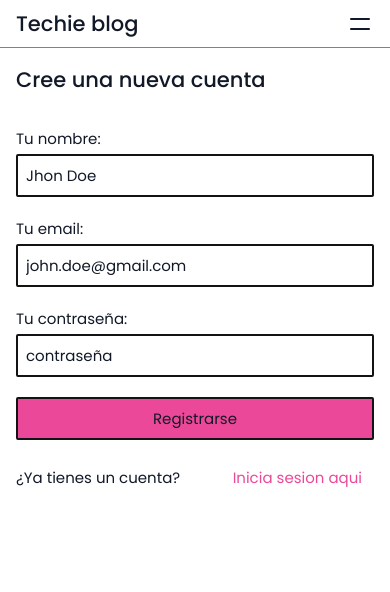
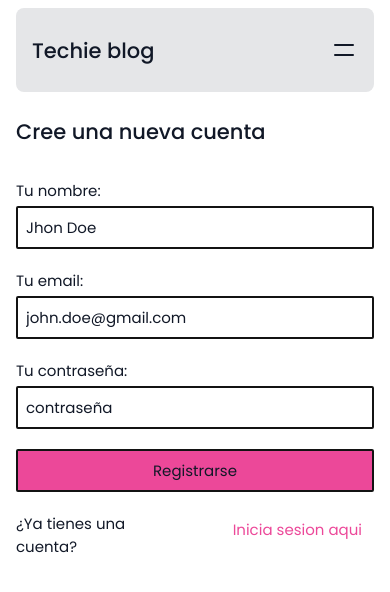
Before and after one commit to FacundoRocha18/techie-blog-webapp, a React (Vite) app: page /register in a window 390 px wide. Shown: the top 592 px of the page. Built offline with nearby package versions, Linux system fonts and the light colour scheme; no server answers; the database is empty.

Commit message:
Fixed responsive sizes

```diff
--- a/src/Pages/Register.tsx
+++ b/src/Pages/Register.tsx
@@ -42,7 +42,7 @@ export const Register = () => {
 					<PrimaryButton theme={theme}>
 						<p>Registrarse</p>
 					</PrimaryButton>
-					<StyledParagraph>¿Ya tienes un cuenta?</StyledParagraph>
+					<StyledParagraph>¿Ya tienes una cuenta?</StyledParagraph>
 					<TerciaryLink to={'#'}>
 						<p>Inicia sesion aqui</p>
 					</TerciaryLink>
--- a/src/components/Atoms/Containers.tsx
+++ b/src/components/Atoms/Containers.tsx
@@ -14,5 +14,40 @@ export const StyledGridContainer = styled(StyledContainer) <IStyledComponent>`
 `
 
 export const StyledRegisterContainer = styled(StyledContainer) <IStyledComponent>`
-	min-width: 100%;
+	width: 100%;
+	margin: 0 auto;
+
+	@media only screen and (min-width: 768px) {
+		& {
+			padding: 32px;
+			width: 70%;
+  	}
+ 	}
+
+	@media only screen and (min-width: 1080px) {
+		& {
+			padding: 32px;
+			width: 70%;
+  	}
+ 	}
+
+	@media only screen and (min-width: 1440px) {
+		& {
+			padding: 32px;
+			width: 50%;
+  	}
+ 	}
+
+	@media only screen and (min-width: 1920px) {
+		& {
+			padding: 32px;
+    	width: 50%;
+  	}
+ 	}
+
+	@media only screen and (min-width: 2560px) {
+		& {
+    	width: 40%;
+  	}
+ 	}
 `
--- a/src/components/Atoms/Section.tsx
+++ b/src/components/Atoms/Section.tsx
@@ -10,13 +10,22 @@ export const StyledSection = styled('section') <IStyledComponent>`
 	gap: 16px;
 	padding: 16px;
 	min-height: 100vh;
-	margin-left: auto;
-  margin-right: auto;
+	width: 100%;
+
+	& > h2 {
+		padding: 0px 16px;
+	}
 
 	@media only screen and (min-width: 768px) {
 		& {
 			padding: 32px;
   	}
+ 	}
+
+	@media only screen and (min-width: 1080px) {
+		& > h2 {
+			padding: 0px 32px;
+		}
  	}
 
 	@media only screen and (min-width: 1920px) {
--- a/src/components/Molecules/Header.tsx
+++ b/src/components/Molecules/Header.tsx
@@ -1,28 +1,44 @@
 import { Link } from 'react-router-dom'
 import styled from 'styled-components'
-import { StyledTitle, MenuToggle, Overlay, Menu, Navigation, ThemeSwitch, StyledPrimLink } from 'components'
+import { StyledTitle, MenuToggle, Overlay, Menu, Navigation } from 'components'
 import { useMenuContext } from 'contexts/MenuContext'
 import { useThemeContext } from 'contexts/Theme/ThemeContext'
 import { IStyledComponent } from 'components/components.types'
+import { ThemeProps } from 'types'
 
-export const StyledHeader = styled('header') <IStyledComponent>`
+export const StyledHeaderContainer = styled('header') <IStyledComponent>`
 	align-items: center;
 	backdrop-filter: blur(15px);
 	-webkit-backdrop-filter: blur(15px);
-	background-color: var(${props => props.background});
+	background-color: var(${({ theme }) => theme.background});
 	border: 0;
-	border-bottom: 1px solid rgb(236 72 153);
-	display: grid;
-	grid-template-columns: repeat(4, 1fr);
-	height: 48px;
-	justify-content: space-between;
+	display: flex;
 	left: 0;
-	padding: 0px 16px;
+	justify-content: center;
+	padding: 8px 16px;
 	position: sticky;
 	top: 0;
 	width: 100%;
 	z-index: 50;
 	transition: background-color .5s ease;
+
+	@media only screen and (min-width: 768px) {
+		& {
+			padding: 32px;
+		}
+	}
+`
+
+const StyledHeader = styled('div') <IStyledComponent>`
+	align-items: center;
+	background-color: var(${({ theme }: ThemeProps) => theme.card});
+	border-radius: 8px;
+	display: grid;
+	grid-template-columns: repeat(4, 1fr);
+	height: 84px;
+	justify-content: space-between;
+	padding: 16px;
+	width: 100%;
 
 	& .header-title {
 		grid-column: span 2 / span 2;
@@ -31,29 +47,36 @@ export const StyledHeader = styled('header') <IStyledComponent>`
 	& .header-button {
 		display: flex;
 		grid-column: span 2 / span 2;
+		grid-column-start: 3;
 		justify-content: flex-end;
 	}
 
-	@media only screen and (min-width: 768px) {
-		& {
-			padding: 8px 32px;
-		}
-	}
-
-	@media only screen and (min-width: 1024px) {
+	@media only screen and (min-width: 1080px) {
 		& {
 			grid-template-columns: repeat(12, 1fr);
 			height: fit-content;
-			padding: 8px 32px;
+			padding: 16px 32px;
+		}
+
+		& .header-title {
+			grid-column: span 3 / span 3;
+			width: fit-content;
 		}
 
 		& button {
 			display: none;
 		}
+	}
 
-		& .header-title {
-			grid-column: span 3 / span 3;
-			width: fit-content;
+	@media only screen and (min-width: 1920px) {
+		& {
+    	width: 70%;
+  	}
+ 	}
+
+	@media only screen and (min-width: 2560px) {
+		& {
+    	width: 60%;
   	}
  	}
 `
@@ -64,7 +87,8 @@ export const Header = () => {
 
 	return (
 		<>
-			<StyledHeader background={isVisible ? theme.header : theme.translucent}>
+			<StyledHeaderContainer background={isVisible ? theme.header : theme.translucent}>
+				<StyledHeader theme={theme}>
 					<Link to={'/'} className='header-title' onClick={() => setIsVisible(false)}>
 						<StyledTitle>Techie blog</StyledTitle>
 					</Link>
@@ -73,6 +97,7 @@ export const Header = () => {
 						<MenuToggle />
 					</div>
 				</StyledHeader>
+			</StyledHeaderContainer>
 			<Overlay>
 				<Menu />
 			</Overlay>
--- a/src/components/Molecules/Navigation.tsx
+++ b/src/components/Molecules/Navigation.tsx
@@ -1,5 +1,5 @@
 import styled from 'styled-components'
-import { StyledPrimLink, StyledHeader, SecondaryLink, ThemeSelector } from 'components'
+import { StyledPrimLink, StyledHeaderContainer, SecondaryLink, ThemeSelector } from 'components'
 import { IStyledComponent } from 'components/components.types'
 import { useMenuContext } from 'contexts/MenuContext'
 import { useThemeContext } from 'contexts/Theme/ThemeContext'
@@ -22,7 +22,7 @@ const StyledUList = styled('ul') <IStyledComponent>`
 		gap: 16px;
 		width: 100%;
 
-		${StyledHeader} & {
+		${StyledHeaderContainer} & {
 			align-items: center;
 			flex-direction: row;
 			gap: 8px;
@@ -39,7 +39,7 @@ const StyledNav = styled('nav') <IStyledComponent>`
 		width: 100%;
 		transition: all .5s ease;
 
-		${StyledHeader} & {
+		${StyledHeaderContainer} & {
 			display: none;
 		}
 
@@ -55,15 +55,15 @@ const StyledNav = styled('nav') <IStyledComponent>`
 				display: none;
 		}
 
-		@media only screen and (min-width: 1024px) {
-			${StyledHeader} & {
+		@media only screen and (min-width: 1080px) {
+			${StyledHeaderContainer} & {
 				display: flex;
 				grid-column: span 7 / span 7;
 				grid-column-start: 7;
 				width: 100%;
 			}
 
-			${StyledHeader} & ${StyledUList} ${StyledListItem} {
+			${StyledHeaderContainer} & ${StyledUList} ${StyledListItem} {
 				  border: none;
 			}
 
@@ -71,14 +71,15 @@ const StyledNav = styled('nav') <IStyledComponent>`
 				display: flex;
 			}
 
-			${StyledHeader} & ${StyledUList} ${StyledListItem}:last-child {
+			${StyledHeaderContainer} & ${StyledUList} ${StyledListItem}:last-child {
 					margin-top: 0px;
 					margin-left: 12px;
 			}
+
 		}
 `
 
-export const Navigation = ({ className }: { className?: string }) => {
+export const Navigation = () => {
 	const { theme } = useThemeContext()
 	const { setIsVisible } = useMenuContext()
 
--- a/src/contexts/Theme/Themes.declaration.ts
+++ b/src/contexts/Theme/Themes.declaration.ts
@@ -22,7 +22,7 @@ export const THEMES: Record<ThemeType, Theme> = {
   light: {
     background: Colors.LIGHTGRAY,
 		border: Colors.DARKGRAY,
-    card: Colors.LIGHTGRAY,
+    card: Colors.GRAY,
     color: Colors.DARKGRAY,
 		header: Colors.LIGHTGRAYTRANSLUCENT,
 		placeholders: Colors.MEDIUMSLATE,
--- a/src/contexts/Theme/theme.variables.css
+++ b/src/contexts/Theme/theme.variables.css
@@ -8,7 +8,7 @@
 	--black-translucent: rgba(19, 19, 19, 0.75);
 	--gray-100: rgb(255, 255, 255);
 	--gray-translucent: rgba(255, 255, 255, 0.75);
-	--gray-300: rgb(209 213 219);
+	--gray-300: rgb(229, 230, 232);
 	--gray-900: rgb(17 24 39);
 	--zinc-700: rgba(34, 34, 38, 0.95);
 	--zinc-800: rgb(29, 29, 32);
--- a/src/styles/index.css
+++ b/src/styles/index.css
@@ -86,7 +86,7 @@ body {
 	}
 }
 
-@media (min-width: 1024px) {
+@media (min-width: 1080px) {
 	#app-container {
 		align-items: center;
 		display: flex;
```
Lines whose indentation alone changed are shown as unchanged.
